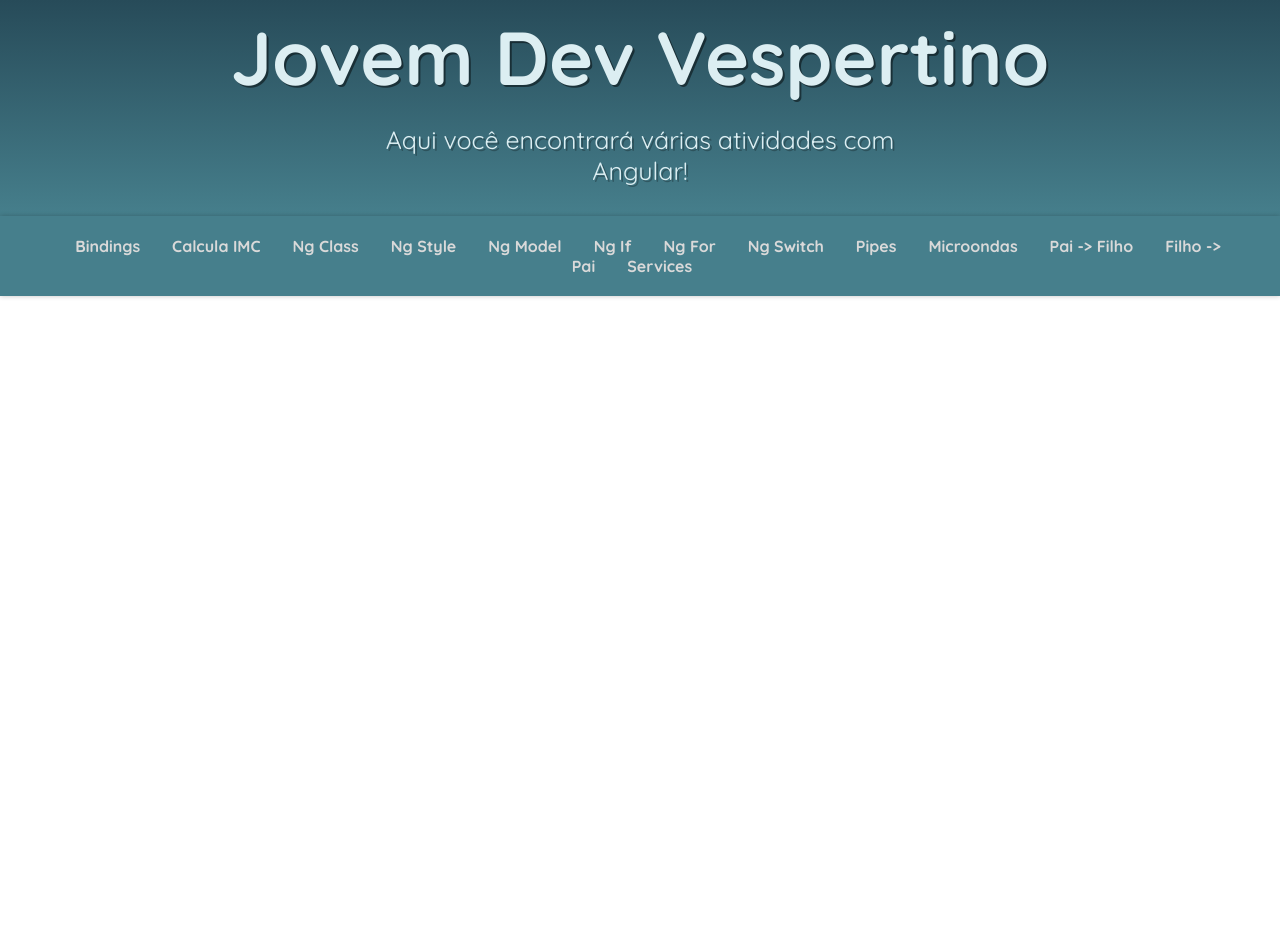
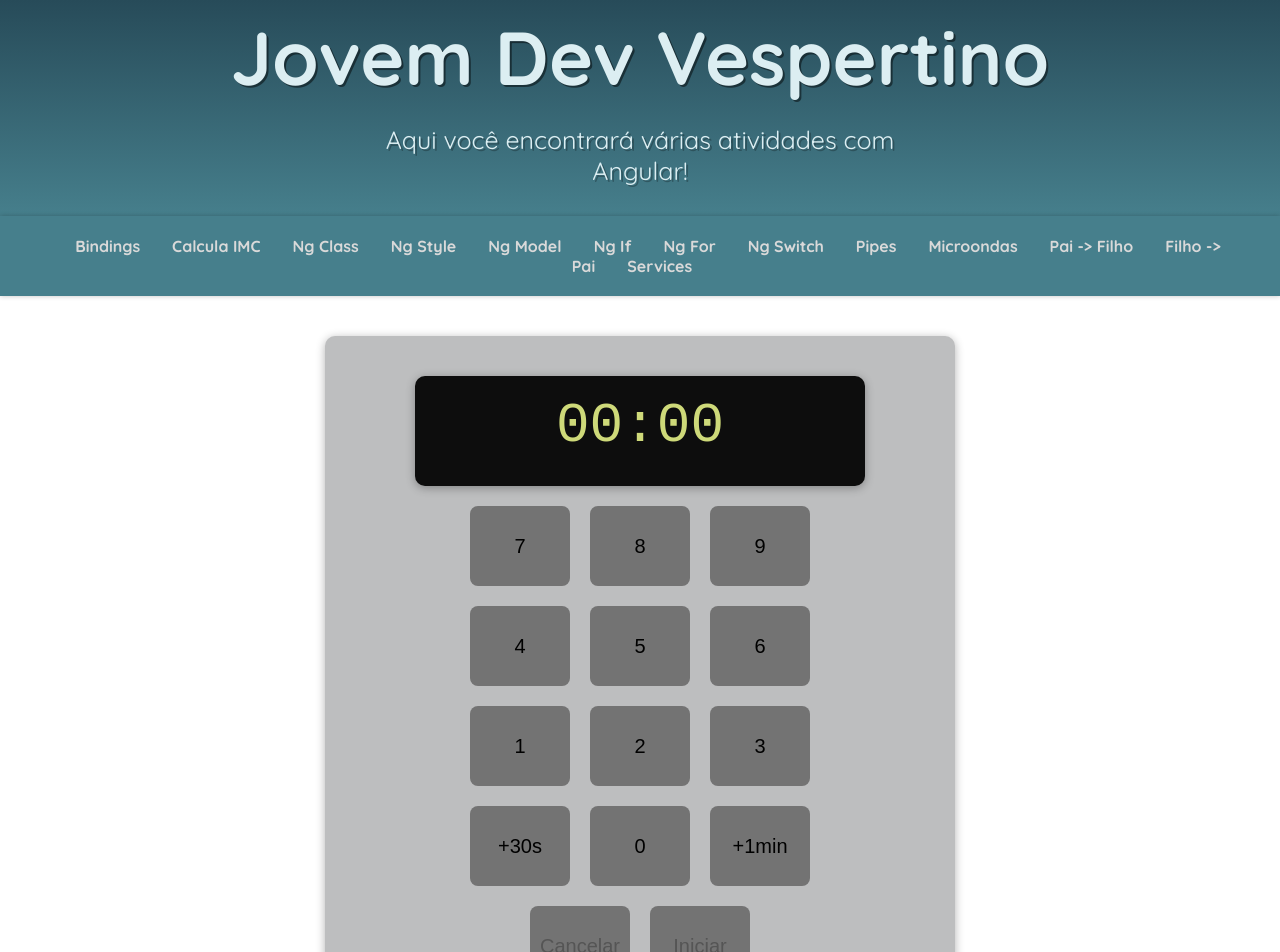
Before and after one commit to gabrieliribeiro/Estudos-Angular, an Angular app in the folder aulas/: page /microondas in a window 1280 px wide. Before the commit this address led to /. Shown: the top 952 px of the page. Before the commit the page ends 800 px from the top, so only its background shows below. Built offline with nearby package versions, Linux system fonts and the light colour scheme.

Commit message:
Enviando exercicio do microondas

```diff
--- a/aulas/src/app/app-routing.module.ts
+++ b/aulas/src/app/app-routing.module.ts
@@ -9,6 +9,7 @@ import { ExemploIfComponent } from './exemplo-if/exemplo-if.component';
 import { ExemploForComponent } from './exemplo-for/exemplo-for.component';
 import { ExemploSwitchComponent } from './exemplo-switch/exemplo-switch.component';
 import { ExemploPipesComponent } from './exemplo-pipes/exemplo-pipes.component';
+import { MicroondasComponent } from './microondas/microondas.component';
 
 const routes: Routes = [
   {path: "exemplo-binding", component: ExemploBindingComponent},
@@ -20,6 +21,7 @@ const routes: Routes = [
   {path: "exemplo-for", component: ExemploForComponent},
   {path: "exemplo-switch", component: ExemploSwitchComponent},
   {path: "exemplo-pipes", component: ExemploPipesComponent},
+  {path: "microondas", component:MicroondasComponent}
 ];
 
 @NgModule({
--- a/aulas/src/app/app.component.html
+++ b/aulas/src/app/app.component.html
@@ -9,7 +9,7 @@
     <a routerLink="/exemplo-for" routerLinkActive="linkSelected">Ng For</a>
     <a routerLink="/exemplo-switch" routerLinkActive="linkSelected">Ng Switch</a>
     <a routerLink="/exemplo-pipes" routerLinkActive="linkSelected">Pipes</a>
-    <a href="#">Microondas</a>
+    <a routerLink="/microondas" routerLinkActive="linkSelected">Microondas</a>
     <a href="#">Pai -> Filho</a>
     <a href="#">Filho -> Pai</a>
     <a href="#">Services</a>
--- a/aulas/src/app/app.module.ts
+++ b/aulas/src/app/app.module.ts
@@ -15,6 +15,7 @@ import { ExemploForComponent } from './exemplo-for/exemplo-for.component';
 import { ExemploSwitchComponent } from './exemplo-switch/exemplo-switch.component';
 import { ExemploPipesComponent } from './exemplo-pipes/exemplo-pipes.component';
 import { MicroondasComponent } from './microondas/microondas.component';
+import { TimeFormatPipe } from './time-format.pipe';
 
 @NgModule({
   declarations: [
@@ -29,7 +30,8 @@ import { MicroondasComponent } from './microondas/microondas.component';
     ExemploForComponent,
     ExemploSwitchComponent,
     ExemploPipesComponent,
-    MicroondasComponent
+    MicroondasComponent,
+    TimeFormatPipe
   ],
   imports: [
     BrowserModule,
--- a/aulas/src/app/microondas/microondas.component.html
+++ b/aulas/src/app/microondas/microondas.component.html
@@ -1 +1,26 @@
-<p>microondas works!</p>
+<div class="container">
+    <div class="contador" id="contador" [ngClass]="{'paused': isPaused}">
+        <h2>{{ formatTime() }}</h2>
+    </div>
+
+    <div class="teclado">
+        <button (click)="addDigit(7)">7</button>
+        <button (click)="addDigit(8)">8</button>
+        <button (click)="addDigit(9)">9</button>
+        <br/>
+        <button (click)="addDigit(4)">4</button>
+        <button (click)="addDigit(5)">5</button>
+        <button (click)="addDigit(6)">6</button>
+        <br/>
+        <button (click)="addDigit(1)">1</button>
+        <button (click)="addDigit(2)">2</button>
+        <button (click)="addDigit(3)">3</button>
+        <br/>
+        <button (click)="addTime(30)">+30s</button>
+        <button (click)="addDigit(0)">0</button>
+        <button (click)="addTime(60)">+1min</button>
+        <br/>
+        <button class="cancelar" (click)="cancelMicrowave()" [disabled]="time === 0">Cancelar</button>
+        <button class="iniciar" (click)="startMicrowave()" [disabled]="time === 0">Iniciar</button>
+    </div>
+</div>
--- a/aulas/src/app/microondas/microondas.component.scss
+++ b/aulas/src/app/microondas/microondas.component.scss
@@ -0,0 +1,63 @@
+$transition-duration: 0.3s;
+.container {
+  text-align: center;
+  background-color: #bdbebf;
+  width: 550px;
+  height: 600px;
+  border-radius: 10px;
+  padding: 40px;
+  margin: auto;
+  margin-top: 40px;
+  margin-bottom: 30px;
+  justify-content: center;
+  align-items: center;
+  box-shadow: 0 2px 10px rgba(0, 0, 0, 0.308);
+}
+
+.contador {
+  background-color: #0d0d0d;
+  width: 450px;
+  height: 110px;
+  justify-content: center;
+  align-items: center;
+  margin: auto;
+  text-align: center;
+  margin-bottom: 10px;
+  border-radius: 10px;
+  box-shadow: 0 2px 10px rgba(0, 0, 0, 0.308);
+
+  h2 {
+    font-family: 'Roboto Mono', monospace;
+    font-weight: 100;
+    color: #ced979;
+    padding: 4%;
+    font-size: 56px;
+  }
+}
+
+.paused {
+    h2 {
+        color: #e9f0b9;
+    }
+  }
+
+button {
+  height: 80px;
+  width: 100px;
+  margin: 10px;
+  border: none;
+  border-radius: 8px;
+  background-color: #737373;
+  font-size: 20px;
+}
+
+button:hover {
+  background-color: #505050;
+}
+
+button {
+    &:focus {
+        color: #D2D9A0;
+        transition: background-color $transition-duration; // Aplica a transição com a duração definida
+    }
+}
--- a/aulas/src/app/microondas/microondas.component.ts
+++ b/aulas/src/app/microondas/microondas.component.ts
@@ -1,10 +1,57 @@
-import { Component } from '@angular/core';
+import { Component, OnInit } from '@angular/core';
 
 @Component({
   selector: 'app-microondas',
   templateUrl: './microondas.component.html',
   styleUrls: ['./microondas.component.scss']
 })
-export class MicroondasComponent {
+export class MicroondasComponent{
+  time: number = 0;
+  number: number = 0;
+  isPaused: boolean = false;
+  maxTime: number = 5940;
 
+  formatTime(): string {
+  const minutes: number = Math.floor(this.time / 60);
+  const seconds: number = this.time % 60;
+
+  const formattedMinutes: string = String(minutes).padStart(2, '0');
+  const formattedSeconds: string = String(seconds).padStart(2, '0');
+
+  return `${formattedMinutes}:${formattedSeconds}`;
 }
+
+
+addDigit(digit: number) {
+  const newTime = this.time * 10 + digit;
+  if (newTime <= this.maxTime) {
+    this.time = newTime;
+  }
+}
+
+addTime(seconds: number) {
+  const newTime = this.time + seconds;
+  if (newTime <= this.maxTime) {
+    this.time = newTime;
+  }
+}
+
+
+  startMicrowave() {
+    const countdown = setInterval(() => {
+      if (this.time > 0) {
+        this.time--;
+      } else {
+        clearInterval(countdown);
+        this.isPaused = true;
+        setTimeout(() => {
+          this.isPaused = false;
+        }, 300);
+      }
+    }, 1000);
+  }
+
+  cancelMicrowave() {
+    this.time = 0;
+  }
+}
--- /dev/null
+++ b/aulas/src/app/time-format.pipe.ts
@@ -0,0 +1,24 @@
+import { Pipe, PipeTransform } from '@angular/core';
+
+@Pipe({
+  name: 'timeFormat'
+})
+export class TimeFormatPipe implements PipeTransform {
+  transform(value: string): string {
+    const [minutes, seconds] = value.split(':');
+    const parsedMinutes: number = parseInt(minutes, 10);
+    const parsedSeconds: number = parseInt(seconds, 10);
+
+    if (isNaN(parsedMinutes) || isNaN(parsedSeconds)) {
+      return value;
+    }
+
+    const formattedMinutes: string = this.padNumber(parsedMinutes, 2);
+    const formattedSeconds: string = this.padNumber(parsedSeconds, 2);
+    return `${formattedMinutes}:${formattedSeconds}`;
+  }
+
+  private padNumber(value: number, length: number): string {
+    return value.toString().padStart(length, '0');
+  }
+}
```
Also changed, not shown: 1 other file (tests, documents, lock files or other folders).
